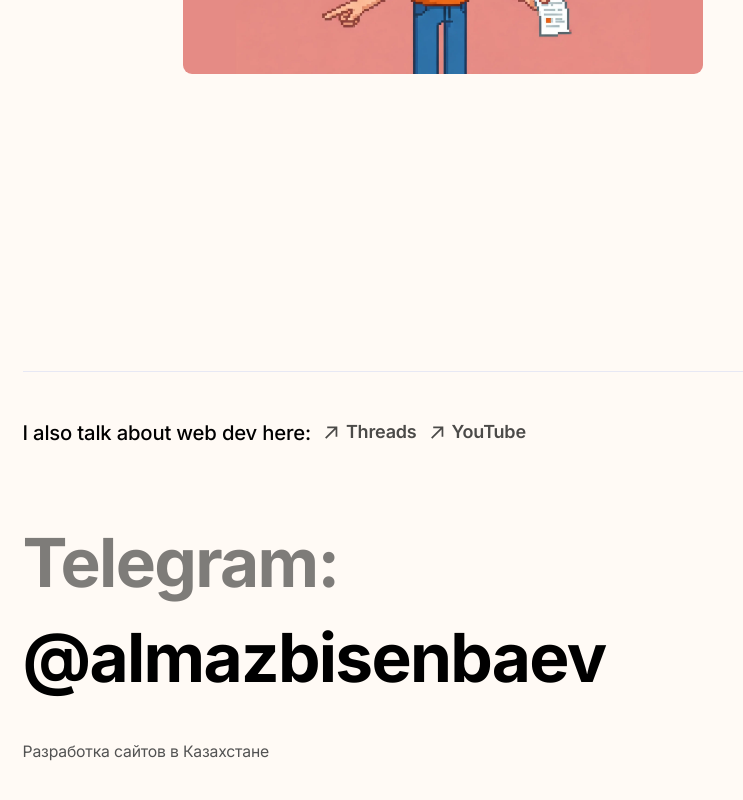
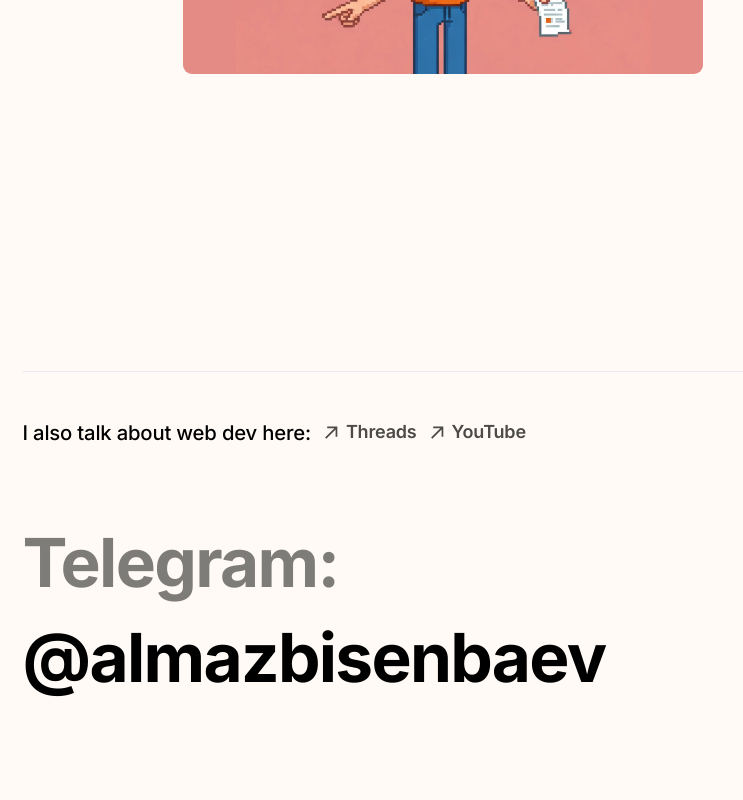
Before and after one commit to almazbisenbaev/almaz, a Next.js app: page /posts in a window 1280 px wide. Shown: the part 2233-3033 px from the top of the page, without its empty margins (0-743 px from the left). After the commit the page ends 2969 px from the top, so only its background shows below. Built offline with nearby package versions, Linux system fonts and the light colour scheme.

Commit message:
Remove link to kz page from footer

```diff
--- a/src/components/layout/footer.jsx
+++ b/src/components/layout/footer.jsx
@@ -33,18 +33,6 @@
                     </div>
                 </div>
 
-            {!isRussian && (
-                <Link
-                    href="/razrabotka-saitov-kazakhstan"
-                    hrefLang="ru-KZ"
-                    lang="ru"
-                    prefetch={false}
-                    className="mt-8 inline-flex min-h-11 items-center text-sm text-neutral-600 underline underline-offset-4 hover:text-black transition-colors"
-                >
-                    Разработка сайтов в Казахстане
-                </Link>
-            )}
-
             </div>
         </div>
     )
```
Lines whose indentation alone changed are shown as unchanged.
